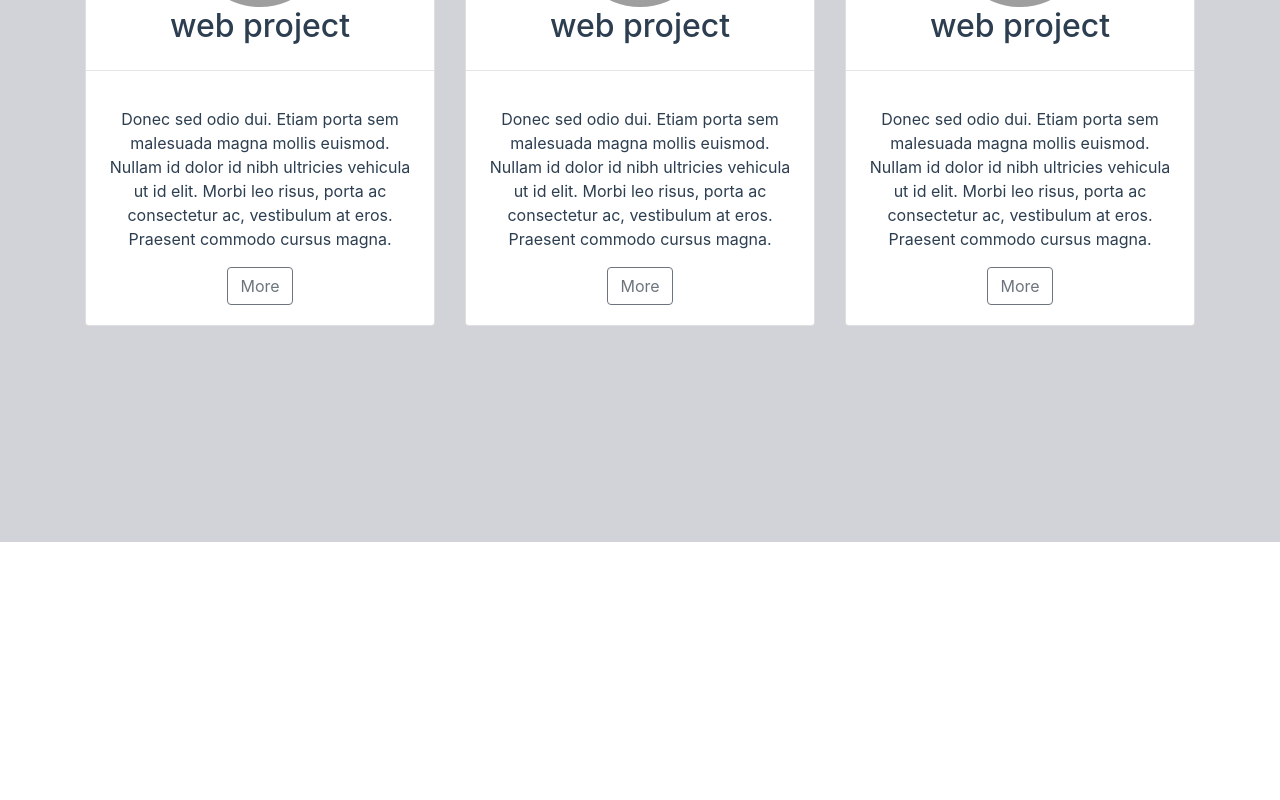
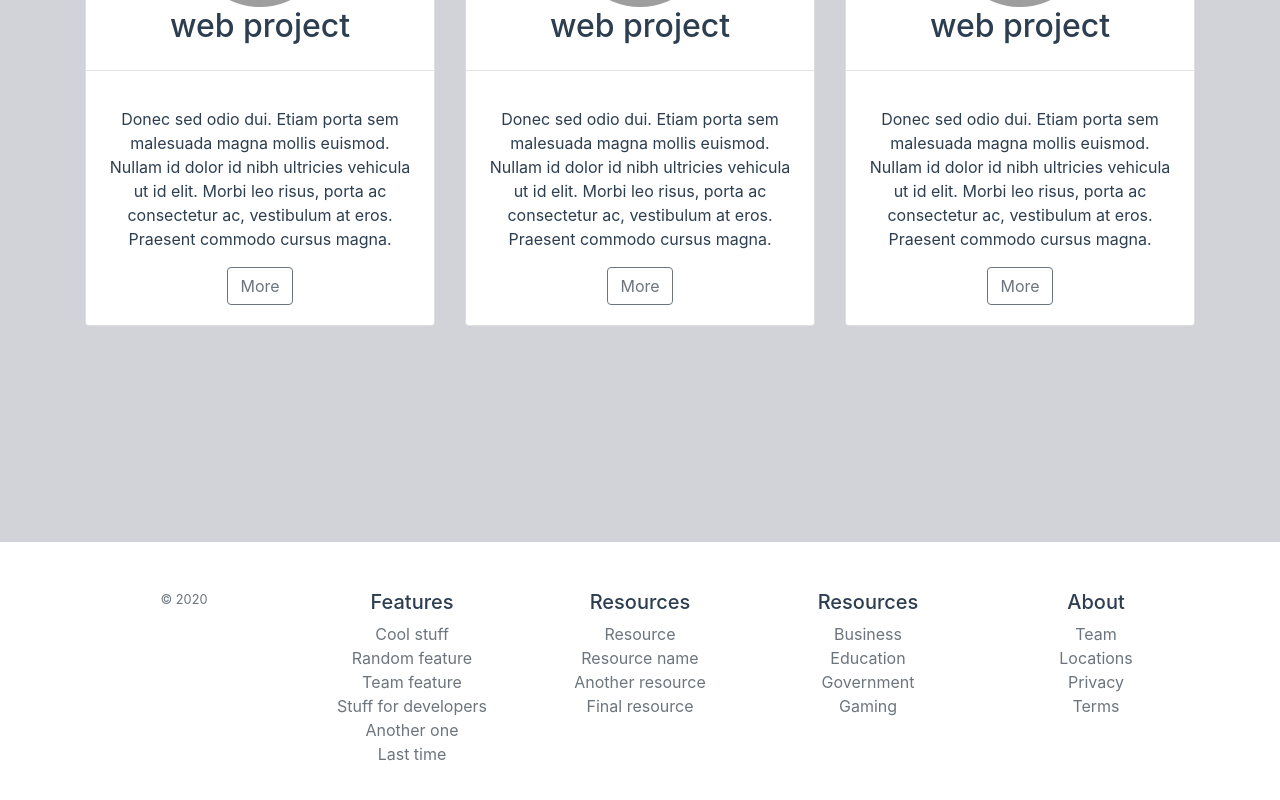
Before and after one commit to LarsSpangenberg/my-portfolio-vue, a Vue app: page /#/ in a window 1280 px wide. Shown: the part 1023-1823 px from the top of the page. Before the commit the page ends 1565 px from the top, so only its background shows below. Built offline with nearby package versions, Linux system fonts and the light colour scheme; grey boxes are pictures that could not be loaded.

Commit message:
added dummy footer

```diff
--- a/src/App.vue
+++ b/src/App.vue
@@ -2,16 +2,19 @@
   <div id="app">
     <navigation />
     <router-view />
+    <Footer />
   </div>
 </template>
 
 <script>
 import Navigation from './components/common/Navigation.vue';
+import Footer from './components/common/Footer.vue';
 
 export default {
   name: 'App',
   components: {
     Navigation,
+    Footer,
   },
 };
 </script>
--- a/src/components/Landing.vue
+++ b/src/components/Landing.vue
@@ -114,7 +114,7 @@
 </template>
 
 <script>
-import Contact from './Contact';
+import Contact from './Contact.vue';
 
 export default {
   name: 'Landing',
--- /dev/null
+++ b/src/components/common/Footer.vue
@@ -0,0 +1,83 @@
+<template>
+  <footer class="container py-5">
+    <div class="row">
+      <div class="col-12 col-md">
+        <small class="d-block mb-3 text-muted">© 2020</small>
+      </div>
+      <div class="col-6 col-md">
+        <h5>Features</h5>
+        <ul class="list-unstyled text-small">
+          <li>
+            <a class="text-muted" href="#">Cool stuff</a>
+          </li>
+          <li>
+            <a class="text-muted" href="#">Random feature</a>
+          </li>
+          <li>
+            <a class="text-muted" href="#">Team feature</a>
+          </li>
+          <li>
+            <a class="text-muted" href="#">Stuff for developers</a>
+          </li>
+          <li>
+            <a class="text-muted" href="#">Another one</a>
+          </li>
+          <li>
+            <a class="text-muted" href="#">Last time</a>
+          </li>
+        </ul>
+      </div>
+      <div class="col-6 col-md">
+        <h5>Resources</h5>
+        <ul class="list-unstyled text-small">
+          <li>
+            <a class="text-muted" href="#">Resource</a>
+          </li>
+          <li>
+            <a class="text-muted" href="#">Resource name</a>
+          </li>
+          <li>
+            <a class="text-muted" href="#">Another resource</a>
+          </li>
+          <li>
+            <a class="text-muted" href="#">Final resource</a>
+          </li>
+        </ul>
+      </div>
+      <div class="col-6 col-md">
+        <h5>Resources</h5>
+        <ul class="list-unstyled text-small">
+          <li>
+            <a class="text-muted" href="#">Business</a>
+          </li>
+          <li>
+            <a class="text-muted" href="#">Education</a>
+          </li>
+          <li>
+            <a class="text-muted" href="#">Government</a>
+          </li>
+          <li>
+            <a class="text-muted" href="#">Gaming</a>
+          </li>
+        </ul>
+      </div>
+      <div class="col-6 col-md">
+        <h5>About</h5>
+        <ul class="list-unstyled text-small">
+          <li>
+            <a class="text-muted" href="#">Team</a>
+          </li>
+          <li>
+            <a class="text-muted" href="#">Locations</a>
+          </li>
+          <li>
+            <a class="text-muted" href="#">Privacy</a>
+          </li>
+          <li>
+            <a class="text-muted" href="#">Terms</a>
+          </li>
+        </ul>
+      </div>
+    </div>
+  </footer>
+</template>
```
